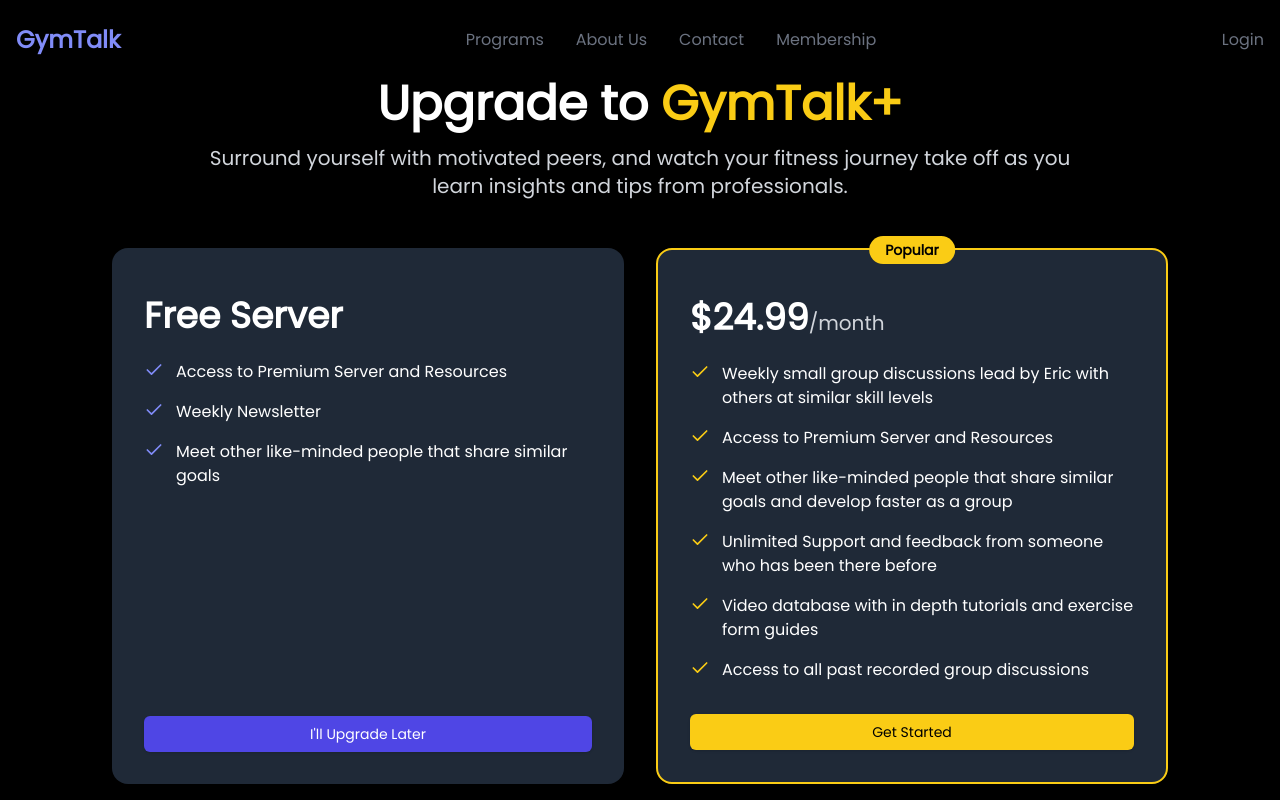
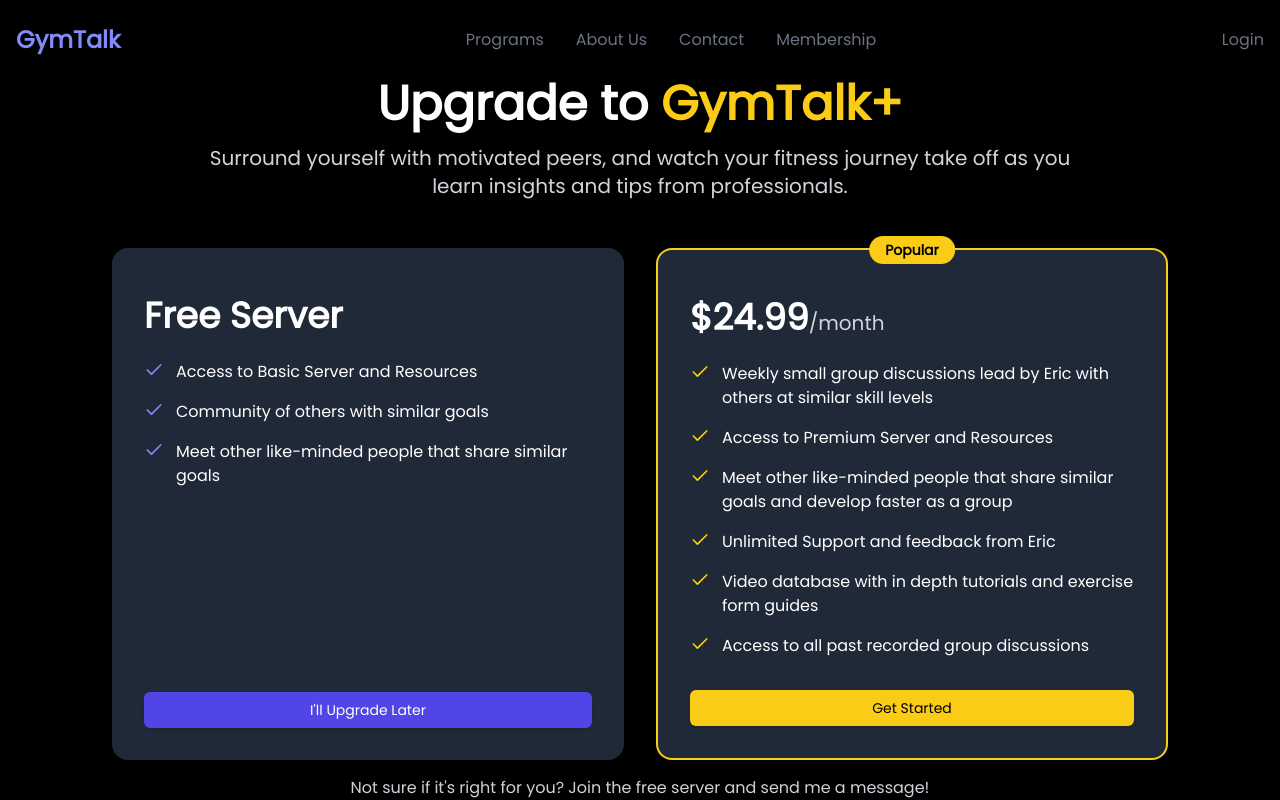
Before and after one commit to Eric0M/GymTalk, a Next.js app: page /plans in a window 1280 px wide. Shown: the top 800 px of the page. Built offline with nearby package versions, Linux system fonts and the light colour scheme; no server answers.

Commit message:
Copy final

```diff
--- a/app/components/pricing/pricing.tsx
+++ b/app/components/pricing/pricing.tsx
@@ -12,8 +12,8 @@
       name: constants[0].Name,
       price: constants[0].Price,
       features: [
-        "Access to Premium Server and Resources",
-        "Weekly Newsletter",
+        "Access to Basic Server and Resources",
+        "Community of others with similar goals",
         "Meet other like-minded people that share similar goals",
       ],
       testLink: constants[0].TestLink,
@@ -26,7 +26,7 @@
         "Weekly small group discussions lead by Eric with others at similar skill levels",
         "Access to Premium Server and Resources",
         "Meet other like-minded people that share similar goals and develop faster as a group",
-        "Unlimited Support and feedback from someone who has been there before",
+        "Unlimited Support and feedback from Eric",
         "Video database with in depth tutorials and exercise form guides",
         "Access to all past recorded group discussions",
       ],
```
